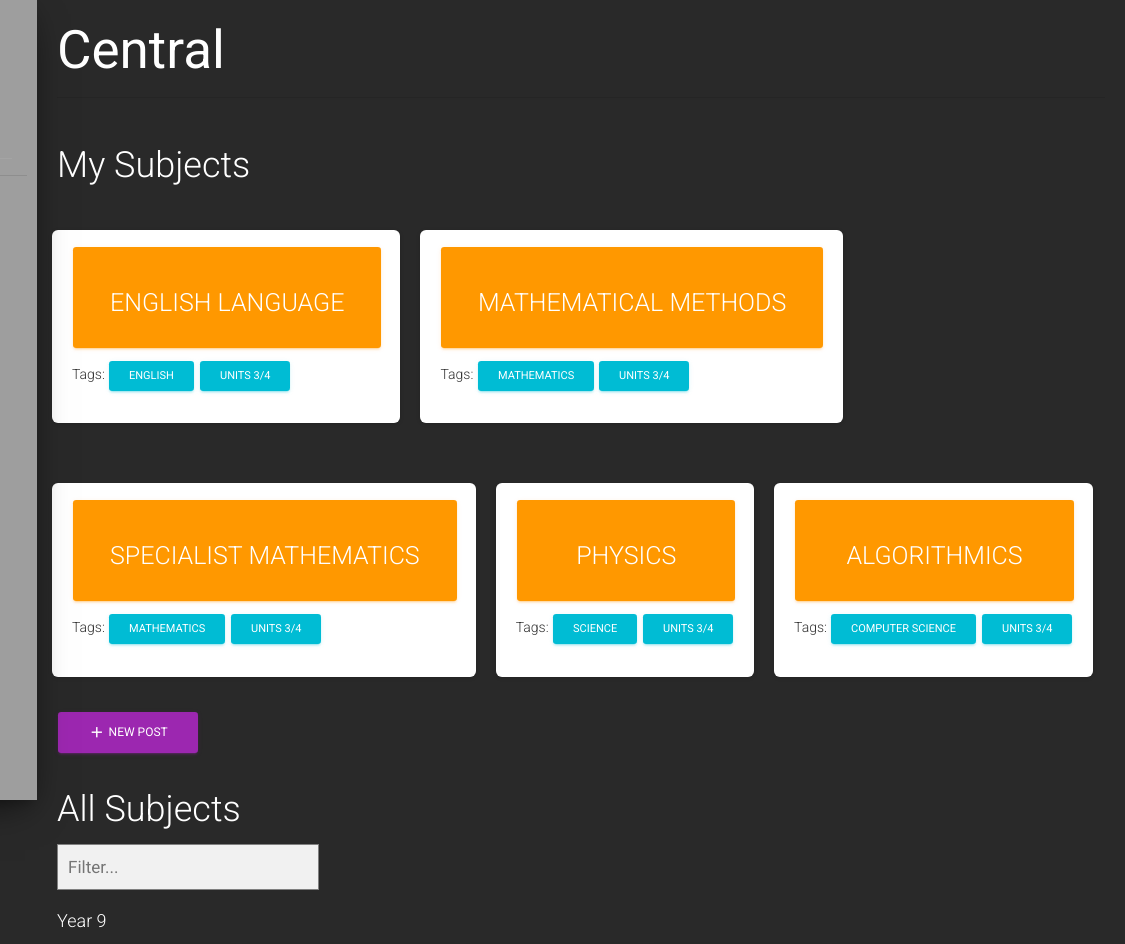
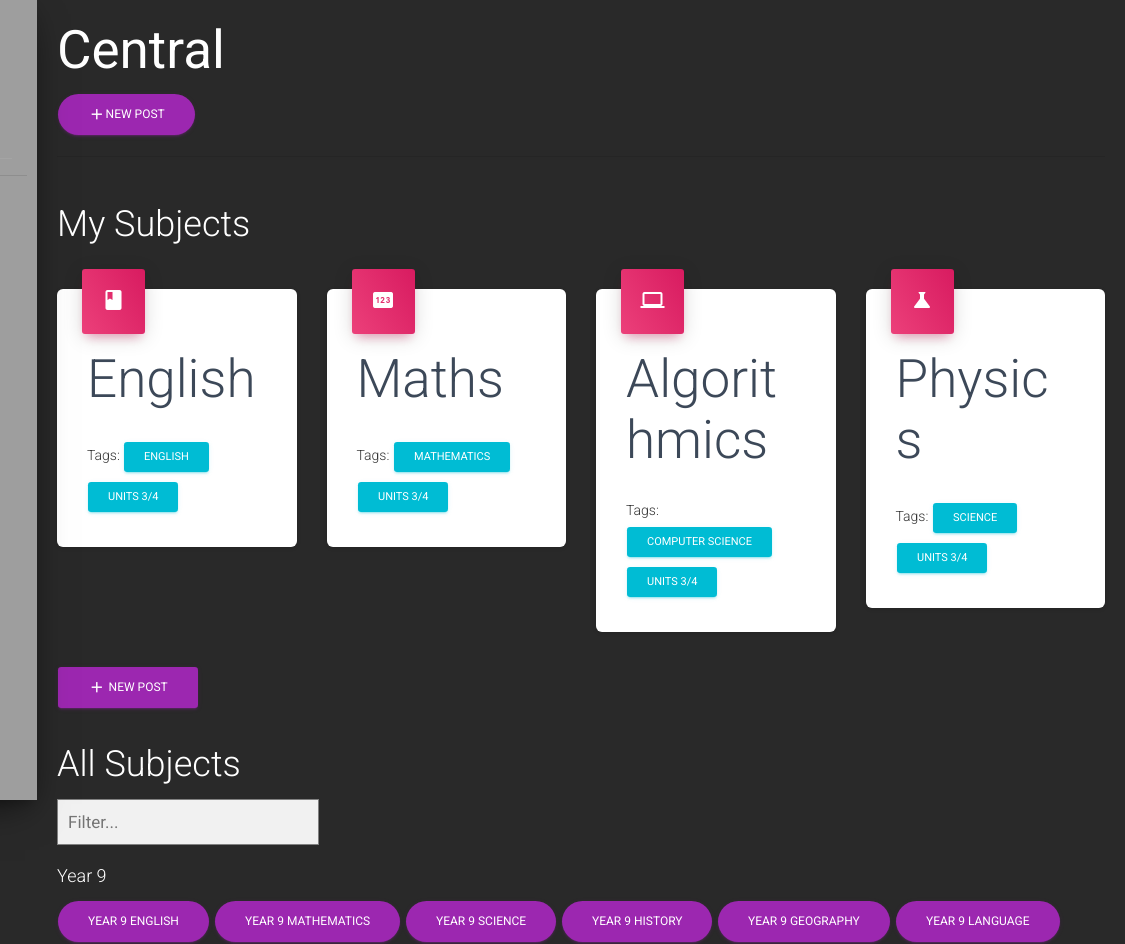
Before and after one commit to jw-way/hackiethon2021, a website: page index.html in a window 1280 px wide. Shown: the top 944 px of the page, 155-1280 px from the left. Drawn offline with nearby package versions, Linux system fonts and the light colour scheme; grey boxes are pictures that could not be loaded.

Commit message:
Updated homepage and questions thread.

```diff
--- a/index.html
+++ b/index.html
@@ -41,49 +41,49 @@
                 let baseHTML = String.raw
                 `
                 <h4>Year 9</h4>
-                <a href='#'><button class='btn btn-success btn-lg'>Year 9 English</button></a>
-                <a href='#'><button class='btn btn-success btn-lg'>Year 9 Mathematics</button></a>
-                <a href='#'><button class='btn btn-success btn-lg'>Year 9 Science</button></a>
-                <a href='#'><button class='btn btn-success btn-lg'>Year 9 History</button></a>
-                <a href='#'><button class='btn btn-success btn-lg'>Year 9 Geography</button></a>
-                <a href='#'><button class='btn btn-success btn-lg'>Year 9 Language</button></a>
-                <a href='#'><button class='btn btn-success btn-lg'>Year 9 Digital Technology</button></a>
-                <a href='#'><button class='btn btn-success btn-lg'>Year 9 Art</button></a>
-                <a href='#'><button class='btn btn-success btn-lg'>Year 9 Music</button></a>
+                <a href='#'><button class='btn btn-primary btn-round'>Year 9 English</button></a>
+                <a href='#'><button class='btn btn-primary btn-round'>Year 9 Mathematics</button></a>
+                <a href='#'><button class='btn btn-primary btn-round'>Year 9 Science</button></a>
+                <a href='#'><button class='btn btn-primary btn-round'>Year 9 History</button></a>
+                <a href='#'><button class='btn btn-primary btn-round'>Year 9 Geography</button></a>
+                <a href='#'><button class='btn btn-primary btn-round'>Year 9 Language</button></a>
+                <a href='#'><button class='btn btn-primary btn-round'>Year 9 Digital Technology</button></a>
+                <a href='#'><button class='btn btn-primary btn-round'>Year 9 Art</button></a>
+                <a href='#'><button class='btn btn-primary btn-round'>Year 9 Music</button></a>
                 <br>
                 <h4>Year 10</h4>
-                <a href='#'><button class='btn btn-success btn-lg'>Year 10 English</button></a>
-                <a href='#'><button class='btn btn-success btn-lg'>Year 10 Mathematics</button></a>
-                <a href='#'><button class='btn btn-success btn-lg'>Year 10 Science</button></a>
-                <a href='#'><button class='btn btn-success btn-lg'>Year 10 History</button></a>
-                <a href='#'><button class='btn btn-success btn-lg'>Year 10 Geography</button></a>
-                <a href='#'><button class='btn btn-success btn-lg'>Year 10 Language</button></a>
-                <a href='#'><button class='btn btn-success btn-lg'>Year 10 Digital Technology</button></a>
-                <a href='#'><button class='btn btn-success btn-lg'>Year 10 Art</button></a>
-                <a href='#'><button class='btn btn-success btn-lg'>Year 10 Music</button></a>
+                <a href='#'><button class='btn btn-primary btn-round'>Year 10 English</button></a>
+                <a href='#'><button class='btn btn-primary btn-round'>Year 10 Mathematics</button></a>
+                <a href='#'><button class='btn btn-primary btn-round'>Year 10 Science</button></a>
+                <a href='#'><button class='btn btn-primary btn-round'>Year 10 History</button></a>
+                <a href='#'><button class='btn btn-primary btn-round'>Year 10 Geography</button></a>
+                <a href='#'><button class='btn btn-primary btn-round'>Year 10 Language</button></a>
+                <a href='#'><button class='btn btn-primary btn-round'>Year 10 Digital Technology</button></a>
+                <a href='#'><button class='btn btn-primary btn-round'>Year 10 Art</button></a>
+                <a href='#'><button class='btn btn-primary btn-round'>Year 10 Music</button></a>
                 <br>
                 <h4>Year 11</h4>
-                <a href='#'><button class='btn btn-success btn-lg'>English Units 1/2</button></a>
-                <a href='#'><button class='btn btn-success btn-lg'>English Language Units 1/2</button></a>
-                <a href='#'><button class='btn btn-success btn-lg'>Literature Units 1/2</button></a>
-                <a href='#'><button class='btn btn-success btn-lg'>Mathematical Methods Units 1/2</button></a>
-                <a href='#'><button class='btn btn-success btn-lg'>Specialist Mathematics Units 1/2</button></a>
-                <a href='#'><button class='btn btn-success btn-lg'>Biology Units 1/2</button></a>
-                <a href='#'><button class='btn btn-success btn-lg'>Chemistry Units 1/2</button></a>
-                <a href='#'><button class='btn btn-success btn-lg'>Physics Units 1/2</button></a>
-                <a href='#'><button class='btn btn-success btn-lg'>Computing Units 1/2</button></a>
+                <a href='#'><button class='btn btn-primary btn-round'>English Units 1/2</button></a>
+                <a href='#'><button class='btn btn-primary btn-round'>English Language Units 1/2</button></a>
+                <a href='#'><button class='btn btn-primary btn-round'>Literature Units 1/2</button></a>
+                <a href='#'><button class='btn btn-primary btn-round'>Mathematical Methods Units 1/2</button></a>
+                <a href='#'><button class='btn btn-primary btn-round'>Specialist Mathematics Units 1/2</button></a>
+                <a href='#'><button class='btn btn-primary btn-round'>Biology Units 1/2</button></a>
+                <a href='#'><button class='btn btn-primary btn-round'>Chemistry Units 1/2</button></a>
+                <a href='#'><button class='btn btn-primary btn-round'>Physics Units 1/2</button></a>
+                <a href='#'><button class='btn btn-primary btn-round'>Computing Units 1/2</button></a>
                 <br>
                 <h4>Year 12</h4>
-                <a href='#'><button class='btn btn-success btn-lg'>English Units 3/4</button></a>
-                <a href='#'><button class='btn btn-success btn-lg'>English Language Units 3/4</button></a>
-                <a href='#'><button class='btn btn-success btn-lg'>Literature Units 3/4</button></a>
-                <a href='#'><button class='btn btn-success btn-lg'>Mathematical Methods Units 3/4</button></a>
-                <a href='#'><button class='btn btn-success btn-lg'>Specialist Mathematics Units 3/4</button></a>
-                <a href='#'><button class='btn btn-success btn-lg'>Biology Units 3/4</button></a>
-                <a href='#'><button class='btn btn-success btn-lg'>Chemistry Units 3/4</button></a>
-                <a href='#'><button class='btn btn-success btn-lg'>Physics Units 3/4</button></a>
-                <a href='#'><button class='btn btn-success btn-lg'>Software Development Units 3/4</button></a>
-                <a href='#'><button class='btn btn-success btn-lg'>Algorithmics Units 3/4</button></a>
+                <a href='#'><button class='btn btn-primary btn-round'>English Units 3/4</button></a>
+                <a href='#'><button class='btn btn-primary btn-round'>English Language Units 3/4</button></a>
+                <a href='#'><button class='btn btn-primary btn-round'>Literature Units 3/4</button></a>
+                <a href='#'><button class='btn btn-primary btn-round'>Mathematical Methods Units 3/4</button></a>
+                <a href='#'><button class='btn btn-primary btn-round'>Specialist Mathematics Units 3/4</button></a>
+                <a href='#'><button class='btn btn-primary btn-round'>Biology Units 3/4</button></a>
+                <a href='#'><button class='btn btn-primary btn-round'>Chemistry Units 3/4</button></a>
+                <a href='#'><button class='btn btn-primary btn-round'>Physics Units 3/4</button></a>
+                <a href='#'><button class='btn btn-primary btn-round'>Software Development Units 3/4</button></a>
+                <a href='#'><button class='btn btn-primary btn-round'>Algorithmics Units 3/4</button></a>
                 `
                 let e = document.getElementById('subjects-html');
                 if (baseHTML === '')
@@ -240,8 +240,13 @@
         <div class="content">
 
             <h1><b>Central</b></h1>
+            <button class="btn btn-primary btn-round">
+                <i class="material-icons">add</i>NEW POST
+              </button>
             <hr>
             <br>
+
+
 
             <div class="my-subjects">
 
@@ -249,100 +254,68 @@
 
                 <div class="cards"><div class="row">
 
-                    <div class="subject-card">
-                        <div class="card">
-                            <div class="card-header">
-                                <h4 class="card-title"><a><button class="btn btn-warning btn-lg fit" id="EngLanB">
-                                    <h3>English Language</h3>
-                                </button></a></h4>
+                    <div class="col-sm-3">
+                        <div class="card subject-card">
+                            <div class="card-header card-header-icon card-header-rose">
+                              <div class="card-icon">
+                                <i class="material-icons">book</i>
+                              </div>
+                            </div>
+                            <div class="card-body">
+                                <h1 class="card-title">English</h1>
+                                <br>
                                     <p class="category">
                                         Tags:
-                                    <a href="#"><button class="btn btn-info btn-sm">English</button></a>
+                                        <a href="#"><button class="btn btn-info btn-sm">ENGLISH</button></a>
                                         <a href="#"><button class="btn btn-info btn-sm">Units 3/4</button></a>
                                     </p>
                                     <script>
-                                    let EngLanB = document.getElementById("EngLanB")
-                                    //var tag = "mathematical methods"
-                                    EngLanB.addEventListener("click", function(){
-                                    window.document.location = "explore.html" + "?SubjectTag=" + "english langauge";
+                                    let AlgoB = document.getElementById("AlgoB")
+                                    //var tag = "algorithmics"
+                                    AlgoB.addEventListener("click", function(){
+                                    window.document.location = "explore.html" + "?SubjectTag=" + "algorithmics";
                                     });
                                     </script>
                             </div>
                         </div>
                     </div>
 
-                    <div class="subject-card">
-                        <div class="card">
-                            <div class="card-header">
-                                <h4 class="card-title"><a><button class="btn btn-warning btn-lg fit" id="MethB">
-                                    <h3>Mathematical Methods</h3>
-                                </button></a></h4>
+                    <div class="col-sm-3">
+                        <div class="card subject-card">
+                            <div class="card-header card-header-icon card-header-rose">
+                              <div class="card-icon">
+                                <i class="material-icons">pin</i>
+                              </div>
+                            </div>
+                            <div class="card-body">
+                                <h1 class="card-title">Maths</h1>
+                                <br>
                                     <p class="category">
                                         Tags:
-                                    <a href="#"><button class="btn btn-info btn-sm">Mathematics</button></a>
+                                        <a href="#"><button class="btn btn-info btn-sm">MATHEMATICS</button></a>
                                         <a href="#"><button class="btn btn-info btn-sm">Units 3/4</button></a>
                                     </p>
                                     <script>
-                                    let MethB = document.getElementById("MethB")
-                                    //var tag = "mathematical methods"
-                                    MethB.addEventListener("click", function(){
-                                    window.document.location = "explore.html" + "?SubjectTag=" + "mathematical methods";
+                                    let AlgoB = document.getElementById("AlgoB")
+                                    //var tag = "algorithmics"
+                                    AlgoB.addEventListener("click", function(){
+                                    window.document.location = "explore.html" + "?SubjectTag=" + "algorithmics";
                                     });
                                     </script>
                             </div>
                         </div>
                     </div>
 
-                    <div class="subject-card">
-                        <div class="card">
-                            <div class="card-header">
-                                <h4 class="card-title"><a><button class="btn btn-warning btn-lg fit" id="SpeshB">
-                                    <h3>Specialist Mathematics</h3>
-                                </button></a></h4>
-                                <p class="category">
-                                    Tags:
-                                    <a href="#"><button class="btn btn-info btn-sm">Mathematics</button></a>
-                                    <a href="#"><button class="btn btn-info btn-sm">Units 3/4</button></a>
-                                </p>
-                                <script>
-                                    let SpeshB = document.getElementById("SpeshB")
-                                    //var tag = "Specialist Math"
-                                    SpeshB.addEventListener("click", function(){
-                                    window.document.location = "explore.html" + "?SubjectTag=" + "Specialist Math";
-                                    });
-                                    </script>
+                    <div class="col-sm-3">
+                        <div class="card subject-card">
+                            <div class="card-header card-header-icon card-header-rose">
+                              <div class="card-icon">
+                                <i class="material-icons">computer</i>
                               </div>
                             </div>
-                    </div>
-
-                    <div class="subject-card">
-                        <div class="card">
-                            <div class="card-header">
-                                <h4 class="card-title"><a><button class="btn btn-warning btn-lg fit fit" id="PhysB">
-                                    <h3>Physics</h3>
-                                </button></a></h4>
-                                <p class="category">
-                                    Tags:
-                                    <a href="#"><button class="btn btn-info btn-sm">Science</button></a>
-                                    <a href="#"><button class="btn btn-info btn-sm">Units 3/4</button></a>
-                                </p>
-                                <script>
-                                    let PhysB = document.getElementById("PhysB")
-                                    //var tag = "physics"
-                                    PhysB.addEventListener("click", function(){
-                                    window.document.location = "explore.html" + "?SubjectTag=" + "physics";
-                                    });
-                                    </script>
-                            </div>
-                        </div>
-                    </div>
-
-                    <div class="subject-card">
-                        <div class="card">
-                            <div class="card-header">
-                                <h4 class="card-title"><a><button class="btn btn-warning btn-lg fit" id="AlgoB">
-                                    <h3>Algorithmics</h3>
-                                </button></a></h4>
+                            <div class="card-body">
+                                <h1 class="card-title">Algorithmics</h1>
+                                <br>
                                     <p class="category">
                                         Tags:
                                         <a href="#"><button class="btn btn-info btn-sm">Computer Science</button></a>
@@ -355,7 +328,32 @@
                                     window.document.location = "explore.html" + "?SubjectTag=" + "algorithmics";
                                     });
                                     </script>
+                            </div>
+                        </div>
+                    </div>
 
+                    <div class="col-sm-3">
+                        <div class="card subject-card">
+                            <div class="card-header card-header-icon card-header-rose">
+                              <div class="card-icon">
+                                <i class="material-icons">science</i>
+                              </div>
+                            </div>
+                            <div class="card-body">
+                                <h1 class="card-title">Physics</h1>
+                                <br>
+                                    <p class="category">
+                                        Tags:
+                                        <a href="#"><button class="btn btn-info btn-sm">SCIENCE</button></a>
+                                        <a href="#"><button class="btn btn-info btn-sm">Units 3/4</button></a>
+                                    </p>
+                                    <script>
+                                    let AlgoB = document.getElementById("AlgoB")
+                                    //var tag = "algorithmics"
+                                    AlgoB.addEventListener("click", function(){
+                                    window.document.location = "explore.html" + "?SubjectTag=" + "algorithmics";
+                                    });
+                                    </script>
                             </div>
                         </div>
                     </div>
--- a/static/mainstyle.css
+++ b/static/mainstyle.css
@@ -51,7 +51,7 @@ body
 }
 .subject-card
 {
-    width: fit-content;
+
     min-width: 20%;
     padding-left: 10px;
     padding-right: 10px;
```
Also changed, not shown: actualquestion.html (+34 -24 lines). Lines whose indentation alone changed are shown as unchanged.
